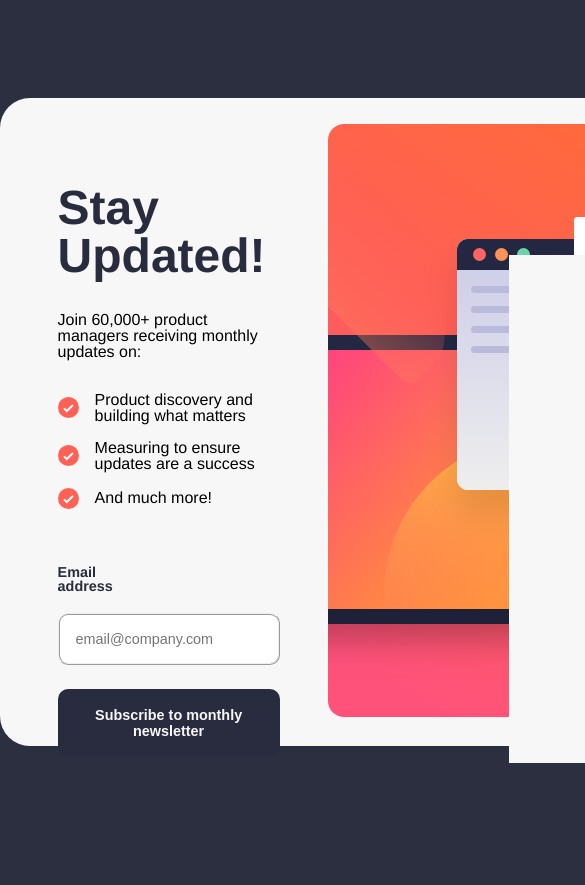
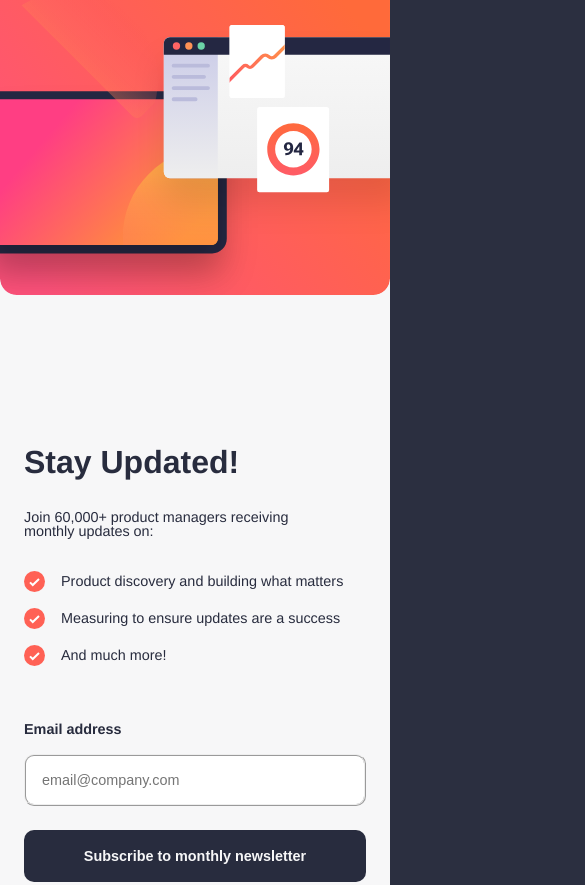
Before and after one commit to vojtakala-it/newsletter-sign-up, a website built with Vite: page src/index.html in a window 390 px wide. Shown: the top 885 px of the page, 585 px wide, since content can reach past the window. Before the commit the page ends 844 px from the top, so only its background shows below. Built offline with nearby package versions, Linux system fonts and the light colour scheme.

Commit message:
feat(responsive-design): NS-5 add mobile version

```diff
--- a/src/html/form.html
+++ b/src/html/form.html
@@ -1,8 +1,8 @@
 <div class="grid-container">
     <div class="img-container">
         <img
-                alt="Illustration of a desktop with tabs"
-                src="{{ images.desktopImg }}"
+                alt="Illustration of a {{ altText }} design"
+                src="{{ images.img }}"
         >
     </div>
     <div class="text-container">
--- a/src/main.js
+++ b/src/main.js
@@ -12,11 +12,13 @@ class TemplateData {
                 info,
                 placeholderText = '',
                 btnText,
+                altText = 'desktop',
                 images = {}) {
         this.title = title;
         this.info = info;
         this.placeholderText = placeholderText;
         this.btnText = btnText;
+        this.altText = altText;
         this.images = images;
     }
 }
@@ -25,15 +27,36 @@ const app = document.getElementById('app');
 const formTemplate = Handlebars.compile(formHTML);
 const successTemplate = Handlebars.compile(successMsg);
 
-loadApp();
+window.addEventListener('load', () => {
+    loadApp();
+});
+window.addEventListener('resize', () => {
+    loadApp();
+});
 
 function loadApp() {
+    if (window.innerWidth < 900) {
+        loadContent('mobile');
+    } else {
+        loadContent( 'desktop');
+    }
+}
+
+function loadContent(design) {
+    let info = 'Join 60,000+ product managers receiving monthly<br>updates on:';
+    let img = desktopImg;
+    if (design === 'mobile') {
+        info = 'Join 60,000+ product managers receiving<br>monthly updates on:';
+        img = mobileImg;
+    }
+
     let templateData = new TemplateData(
         'Stay Updated!',
-        'Join 60,000+ product managers receiving monthly<br>updates on:',
+        info,
         'email@company.com',
         'Subscribe to monthly newsletter',
-        {iconList, desktopImg},
+        design,
+        {iconList, img},
     );
     app.innerHTML = formTemplate(templateData);
     appear();
@@ -53,14 +76,6 @@ function loadApp() {
         }
     });
 
-    emailInput.addEventListener('focus', () => {
-        console.log('yay got focus');
-    });
-
-    emailInput.addEventListener('blur', () => {
-        console.log('yay lost focus');
-    });
-
     subsForm.addEventListener('submit', e => {
         disappear();
         appear();
@@ -71,10 +86,18 @@ function loadApp() {
             e.preventDefault();
             disappear();
             appear();
-            templateData.title = 'Thanks for subscribing!';
-            templateData.info = `A confirmation email has been sent to<br>
+
+            info = `A confirmation email has been sent to<br>
                 <strong>${userEmail}</strong>. Please open it and click<br>
                 the button inside to confirm your subscription.`;
+            if (design === 'mobile') {
+                info = `A confirmation email has been sent to<br>
+                <strong>${userEmail}</strong>. Please open it and<br>
+                click the button inside to confirm your<br>
+                subscription.`;
+            }
+            templateData.title = 'Thanks for subscribing!';
+            templateData.info = info;
             templateData.btnText = 'Dismiss message';
             templateData.images = {iconSuccess};
             app.innerHTML = successTemplate(templateData);
--- a/src/style.css
+++ b/src/style.css
@@ -10,6 +10,7 @@ body {
     height: 100vh;
     width: 100vw;
     background-color: var(--smooth-purplish);
+    color: var(--dark-purplish);
     font-family: var(--dynamic-font), var(--fallback-font);
     font-synthesis: none;
     text-rendering: optimizeLegibility;
@@ -19,9 +20,8 @@ body {
 
 h1 {
     font-size: var(--large);
-    /*font-weight: var(--bold);*/
+    font-weight: var(--bold);
     color: var(--dark-purplish);
-    font-weight: 700;
 }
 
 li {
@@ -155,27 +155,78 @@ button:hover {
     line-height: 1.5;
 }
 
+@media only screen and (width <= 900px) {
+    .grid-container {
+        grid-template-areas:
+            "B"
+            "A";
+        grid-template-rows: 1fr 2fr;
+        margin: 3rem 0 9rem 0;
+    }
 
-/*925x655*/
-/*before you proceed, try to use grid on the text-container and change font-size in browser*/
+    .text-container {
+        padding-left: 0;
+    }
 
-/*.logo {*/
-/*    height: 6em;*/
-/*    padding: 1.5em;*/
-/*    will-change: filter;*/
-/*    transition: filter 300ms;*/
-/*}*/
+    .flexbox-container {
+        width: 450px;
+        padding: 3em;
+    }
+}
 
-/*.logo:hover {*/
-/*    filter: drop-shadow(0 0 2em #646cffaa);*/
-/*}*/
+@media only screen and (width < 500px) {
+    h1 {
+        font-size: var(--medium-size);
+    }
 
-/*.logo.vanilla:hover {*/
-/*    filter: drop-shadow(0 0 2em #f7df1eaa);*/
-/*}*/
+    p {
+        font-size: var(--tiny);
+    }
 
+    .grid-container {
+        min-width: 100vw;
+        margin: 0;
+        border-radius: 0;
+        padding: 0;
+    }
 
-/*button:focus,*/
-/*button:focus-visible {*/
-/*    outline: 4px auto -webkit-focus-ring-color;*/
-/*}*/
+    .img-container {
+        overflow: hidden;
+    }
+
+    .img-container img {
+        min-width: 100vw;
+    }
+
+    .text-container {
+        min-height: 100vh;
+        padding: 1.5em 1.5em 3em 1.5em;
+    }
+
+    .flexbox-container {
+        width: 100%;
+        height: 100vh;
+        border-radius: 0;
+        padding: 3em 2em 0 2em;
+    }
+
+    .flexbox-container p {
+        font-size: 1.2em;
+    }
+
+    #return {
+        margin-top: 7em;
+    }
+}
+
+@media only screen and (width < 400px) {
+    .flexbox-container {
+        padding: 2.3em 1.3em 0 1.3em;
+    }
+}
+
+@media only screen and (width < 350px) {
+    .flexbox-container p {
+        font-size: 1em;
+    }
+}
```
Also changed, not shown: src/html/success-mgs.html (+3 -3 lines).
